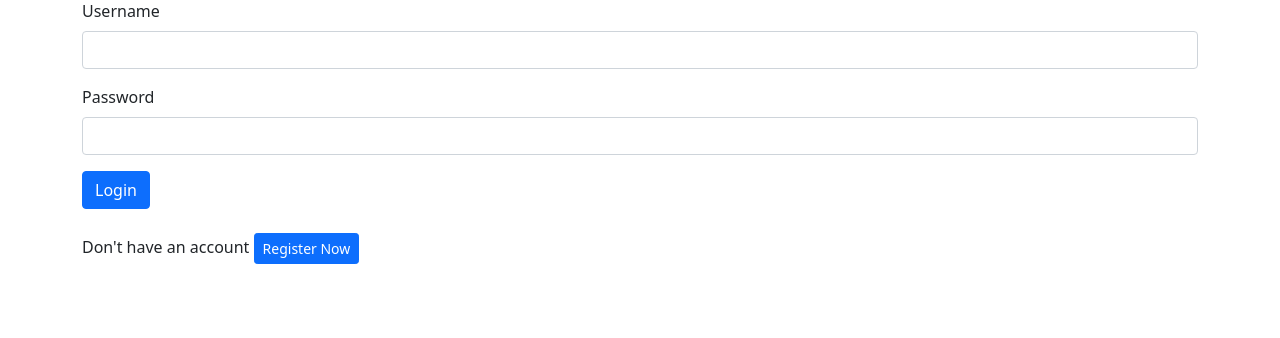
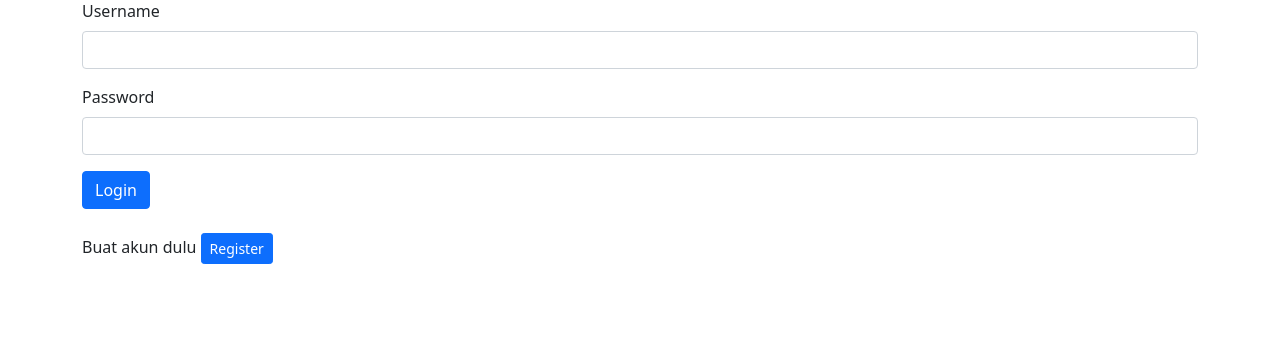
Before and after one commit to Rizaldy20/ebook-IMAM, a Flask app: page / in a window 1280 px wide. Shown: the part 121-459 px from the top of the page. Run offline with Flask 2, Linux system fonts and the light colour scheme; some libraries are stand-ins or nearby versions.

Commit message:
Pesan komit

```diff
--- a/templates/login.html
+++ b/templates/login.html
@@ -16,6 +16,6 @@
     <button type="submit" class="btn btn-primary">Login</button>
       </form>
       <br/>
-      Don't have an account <a href="/register" class="btn btn-primary btn-sm">Register Now</a>
+      Buat akun dulu <a href="/register" class="btn btn-primary btn-sm">Register</a>
   </div>
 {% endblock %}
```
Also changed, not shown: 1 other file.
